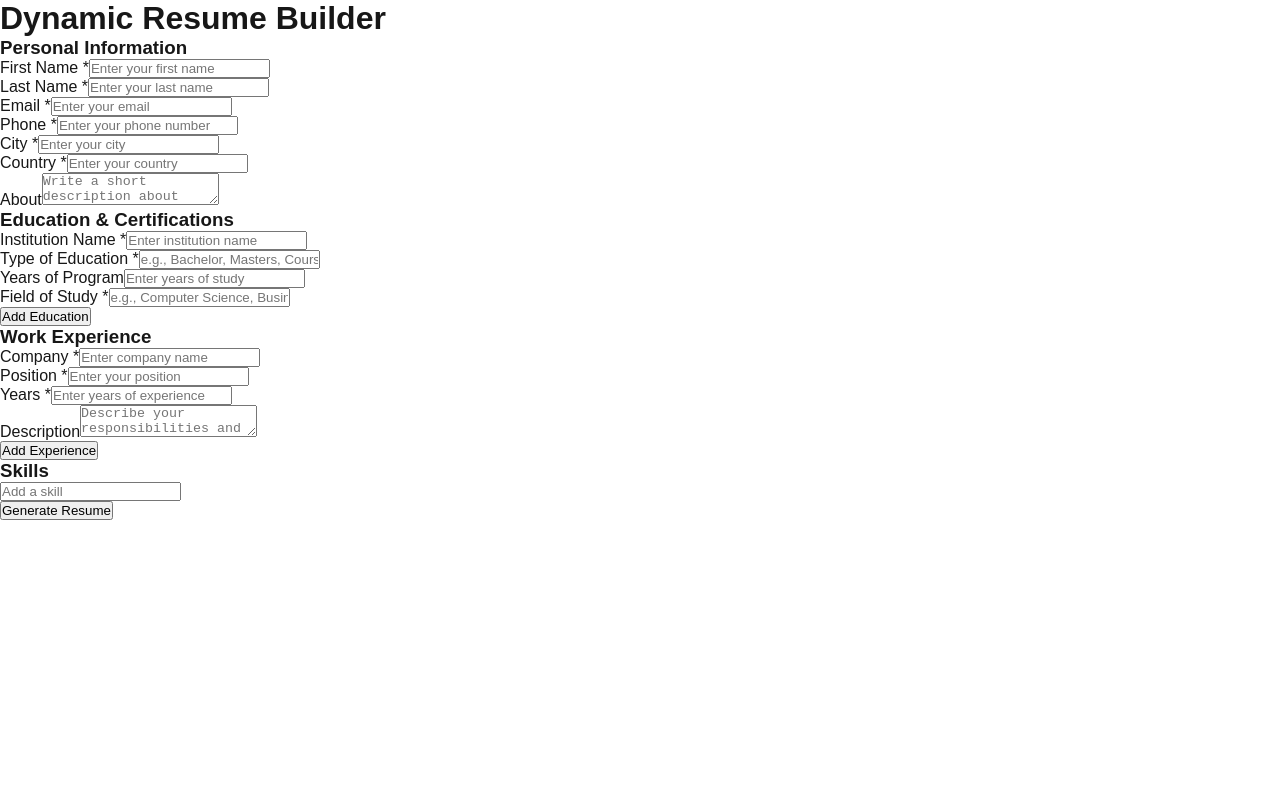
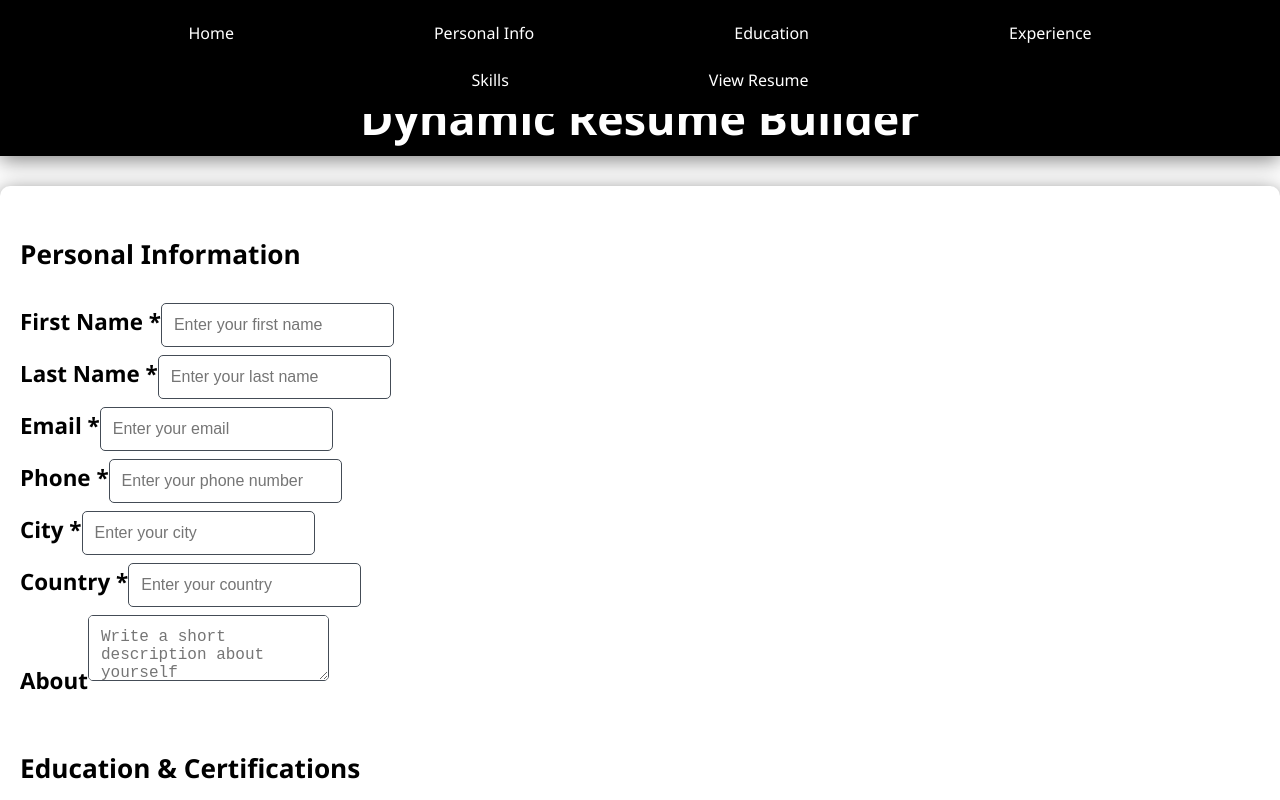
Before and after one commit to konain611/dynamic-resume-builder, a Next.js app: page / in a window 1280 px wide. Shown: the top 800 px of the page. Built offline with nearby package versions, Linux system fonts and the light colour scheme.

Commit message:
Added NavBar

```diff
--- /dev/null
+++ b/src/app/components/NavBar.tsx
@@ -0,0 +1,17 @@
+import Link from 'next/link'
+
+export default function NavBar() {
+    return (
+        <div>
+            <nav className="navbar">
+
+                <Link href="/">Home</Link>
+                <a href="#personal-info">Personal Info</a>
+                <a href="#education">Education</a>
+                <a href="#experience">Experience</a>
+                <a href="#skills">Skills</a>
+                <a href="#resume">View Resume</a>
+            </nav>
+        </div>
+    )
+}
--- a/src/app/globals.css
+++ b/src/app/globals.css
@@ -1,42 +1,410 @@
-:root {
-  --background: #ffffff;
-  --foreground: #171717;
+body {
+  font-family: 'Segoe UI', Tahoma, Geneva, Verdana, sans-serif;
+  color: #0d1117;
+  background-color: #ffffff;
+  line-height: 1.7;
+  margin: 0;
+  padding: 0;
 }
 
-@media (prefers-color-scheme: dark) {
-  :root {
-    --background: #0a0a0a;
-    --foreground: #ededed;
+html {
+  scroll-behavior: smooth;
+}
+
+h3 {
+  color: #000000;
+}
+.skillTag {
+  background-color: #000000;
+  color: #fff;
+  padding: 5px 8px;
+  border-radius: 5px;
+  margin: 3px;
+  font-size: 0.4rem;
+}
+
+.remove {
+  margin-left: 8px;
+  cursor: pointer;
+  font-weight: bold;
+}
+
+.suggestions {
+color: black;
+font-size: 15px;
+position: relative;
+border: 1px solid #ffffff;
+border-radius: 5px;
+max-height: 120px;
+overflow-y: auto;
+background-color: #ffffff;
+box-shadow: 0 4px 8px rgba(0, 0, 0, 0.1);
+z-index: 1000;
+}
+
+.suggestion {
+padding: 2px 12px;
+cursor: pointer;
+border-bottom: 1px solid #f0f0f0;
+}
+
+.suggestion:last-child {
+border-bottom: none;
+}
+
+.suggestion:hover {
+background-color: #f5f5f5;
+}
+
+
+
+.container span {
+  color: rgb(255, 255, 255);
+  font-size: 15px;
+  text-align: center;
+}
+
+
+.navbar {
+  position: fixed;
+  top: 0;
+  width: 100%;
+  background-color: #000000;
+  padding: 10px 0;
+  text-align: center;
+}
+
+.navbar a {
+  color: #ffffff;
+  text-decoration: none;
+  padding: 10px 100px;
+  display: inline-block;
+}
+
+.navbar a:hover {
+  background-color: #ffffff;
+  color: #000000;
+}
+
+.container {
+  max-width: 1600px;
+  margin: 20px auto;
+  padding: 20px;
+  color: #161b22;
+  background-color: #ffffff;
+  border-radius: 10px;
+  box-shadow: 0 4px 20px rgba(0, 0, 0, 0.5);
+  display: grid;
+}
+
+.title {
+  font-size: 2.8rem;
+  font-weight: bold;
+  margin-top: 80px;
+  margin-bottom: 30px;
+  text-align: center;
+  color: #ffffff;
+  background-color: #000000;
+  box-shadow: 0 4px 20px rgba(0, 0, 0, 0.5);
+}
+
+.title:hover {
+  cursor: pointer;
+  color: #000000;
+  background-color: #ffffff;
+  box-shadow: 0 4px 20px rgba(0, 0, 0, 0.5);
+}
+
+.form-group label:hover {
+  font-style: italic;
+  cursor: pointer;
+}
+
+.form {
+
+  padding: 20px;
+  border-radius: 10px;
+  box-shadow: 0 2px 10px rgba(0, 0, 0, 0.3);
+}
+
+.form-group {
+  display: flex;
+  flex-direction: column;
+  margin-bottom: 20px;
+  font-size: 1.4rem;
+  color: #ffffff;
+}
+
+.form-group label {
+  margin-bottom: 8px;
+  font-weight: bold;
+  color: #000000;
+}
+
+.form-group input,
+.form-group textarea {
+  padding: 12px;
+  font-size: 1rem;
+  background-color: #ffffff;
+  color: #30363d;
+  border: 1px solid #444c56;
+  border-radius: 5px;
+  transition: border 0.3s ease;
+  margin-bottom: 8px;
+}
+
+.form-group input:focus,
+.form-group textarea:focus {
+  border-color: #226cc0;
+  outline: none;
+}
+
+.form-group textarea {
+  resize: vertical;
+  min-height: 40px;
+}
+
+.button-container {
+  text-align: center;
+  margin-top: 20px;
+}
+
+button,
+.submit-btn {
+  padding: 12px 24px;
+  border: 1px solid white;
+  border-radius: 5px;
+  background-color: #000000;
+  color: #ffffff;
+  font-size: 1rem;
+  font-weight: bold;
+  cursor: pointer;
+  transition: background-color 0.15s ease;
+}
+.gen-cv-btn{
+  margin-left: 44%;
+}
+
+.down-cv-btn {
+  all: unset;
+  padding: 12px 24px;
+  margin-left: 85%;
+  border: 1px solid white;
+  border-radius: 5px;
+  background-color: #000000;
+  color: #ffffff;
+  font-size: 1rem;
+  font-weight: bold;
+  cursor: pointer;
+  transition: background-color 0.15s ease;
+}
+
+button:hover,
+.submit-btn:hover {
+  background-color: #ffffff;
+  color: #000000;
+  border: 1px solid black;
+  border-radius: 5px;
+}
+
+
+button:active,
+.submit-btn:active {
+  background-color: #000000;
+  color: #ffffff;
+}
+
+
+/* Overall CV Container */
+.generated-cv {
+  width: 210mm;
+  min-height: 290mm;
+  max-height: auto;
+  padding: 20px;
+  margin: 0 auto;
+  margin-top: 20px;
+  background-color: #1a1a1a;
+  /* Black background */
+  box-shadow: 0 4px 20px rgba(0, 0, 0, 0.5);
+  border-radius: 10px;
+  font-family: 'Segoe UI', Tahoma, Geneva, Verdana, sans-serif;
+  color: #f1f1f1;
+  /* Light grey text */
+}
+
+/* Header Section */
+.generated-cv .cv-header {
+  text-align: center;
+  padding: 20px 0;
+  border-bottom: 3px solid #02407e;
+  /* Navy blue accent border */
+}
+
+.generated-cv .cv-header h1 {
+  font-size: 2.5rem;
+  color: #ffffff;
+  /* White text for title */
+  margin: 0;
+  font-weight: 700;
+}
+
+.generated-cv .cv-header h2 {
+  font-size: 1.3rem;
+  color: #b0b0b0;
+  /* Light grey text */
+  margin-top: 5px;
+  font-weight: 400;
+}
+
+.generated-cv .cv-header p {
+  font-size: 0.95rem;
+  color: #b0b0b0;
+  /* Light grey for less emphasis */
+  margin: 5px 0 0;
+}
+
+/* Layout for Main Content */
+.cv-content {
+  display: flex;
+  margin-top: 30px;
+  gap: 25px;
+}
+
+/* Left Column - Contact Info & Skills */
+.cv-left {
+  width: 30%;
+  background-color: #212225;
+  /* Dark grey background */
+  padding: 20px;
+  border-radius: 8px;
+  box-shadow: 0 2px 8px rgba(0, 0, 0, 0.3);
+}
+
+.cv-left .section-title {
+  font-size: 1.5rem;
+  font-weight: bold;
+  font-family: 'Trebuchet MS', 'Lucida Sans Unicode', 'Lucida Grande', 'Lucida Sans', Arial, sans-serif;
+  color: #ffffff;
+  /* White text for section titles */
+  margin-bottom: 15px;
+  border-bottom: 2px solid #0061c2;
+  /* Navy blue border */
+  padding-bottom: 5px;
+}
+
+.cv-left p,
+.cv-left ul {
+  font-size: 1rem;
+  color: #dcdcdc;
+  /* Light grey text */
+  line-height: 1.6;
+}
+
+.cv-left ul {
+  list-style: none;
+  padding: 0;
+}
+
+.cv-left ul li {
+  padding: 8px 0;
+}
+
+/* Right Column - Profile, Experience, Education */
+.cv-right {
+  width: 70%;
+}
+
+.cv-right .section-title {
+  font-size: 1.5rem;
+  font-weight: bold;
+  font-family: 'Trebuchet MS', 'Lucida Sans Unicode', 'Lucida Grande', 'Lucida Sans', Arial, sans-serif;
+  color: #ffffff;
+  /* White text for section titles */
+  margin-bottom: 15px;
+  border-bottom: 2px solid #0061c2;
+  /* Navy blue border */
+  padding-bottom: 5px;
+}
+
+/* Profile Section */
+.cv-profile {
+  padding: 10px 0 20px;
+}
+
+.cv-profile p {
+  font-size: 1rem;
+  color: #dcdcdc;
+  /* Light grey text */
+  line-height: 1.6;
+}
+
+/* Experience Section */
+.cv-experience .experience-item {
+  margin-bottom: 25px;
+}
+
+.cv-experience .experience-item h4 {
+  font-size: 1.1rem;
+  font-weight: bold;
+  color: #ffffff;
+  /* White text for job titles */
+  margin-bottom: 7px;
+}
+
+.cv-experience .experience-item h5 {
+  font-size: 1rem;
+  color: #a6a6a6;
+  /* Medium grey for subtext */
+  margin-bottom: 12px;
+}
+
+.cv-experience .experience-item p {
+  font-size: 1rem;
+  color: #dcdcdc;
+  /* Light grey text */
+  line-height: 1.6;
+}
+
+/* Education Section */
+.cv-education .education-item {
+  margin-bottom: 20px;
+}
+
+.cv-education .education-item h4 {
+  font-size: 1.1rem;
+  font-weight: bold;
+  color: #ffffff;
+  /* White text for education titles */
+}
+
+.cv-education .education-item p {
+  font-size: 1rem;
+  color: #dcdcdc;
+  /* Light grey text */
+  margin: 5px 0;
+}
+
+/* Skills Section */
+.cv-skills ul {
+  display: flex;
+  flex-wrap: wrap;
+  gap: 10px;
+}
+
+.cv-skills ul li {
+  font-size: 1rem;
+  color: #ffffff;
+  background-color: #011426;
+  /* Navy blue for skill tags */
+  padding: 6px 12px;
+  border-radius: 5px;
+  font-weight: 500;
+}
+
+
+
+@media print {
+  .a4-container {
+    page-break-after: always;
   }
 }
-
-html,
-body {
-  max-width: 100vw;
-  overflow-x: hidden;
-}
-
-body {
-  color: var(--foreground);
-  background: var(--background);
-  font-family: Arial, Helvetica, sans-serif;
-  -webkit-font-smoothing: antialiased;
-  -moz-osx-font-smoothing: grayscale;
-}
-
-* {
-  box-sizing: border-box;
-  padding: 0;
-  margin: 0;
-}
-
-a {
-  color: inherit;
-  text-decoration: none;
-}
-
-@media (prefers-color-scheme: dark) {
-  html {
-    color-scheme: dark;
-  }
-}
--- a/src/app/layout.tsx
+++ b/src/app/layout.tsx
@@ -1,6 +1,7 @@
 import type { Metadata } from "next";
 import localFont from "next/font/local";
 import "./globals.css";
+import NavBar from "./components/NavBar";
 
 const geistSans = localFont({
   src: "./fonts/GeistVF.woff",
@@ -26,6 +27,7 @@ export default function RootLayout({
   return (
     <html lang="en">
       <body className={`${geistSans.variable} ${geistMono.variable}`}>
+        <NavBar/>
         {children}
       </body>
     </html>
--- a/src/app/page.tsx
+++ b/src/app/page.tsx
@@ -74,7 +74,8 @@ export default function Home() {
 
   return (
     <div>
-      <h1>Dynamic Resume Builder</h1>
+      <h1 className="title">Dynamic Resume Builder</h1>
+      <div className="container">
         <form onSubmit={handleSubmit}>
           <PersonalInfo formData={formData} handleChange={handleChange} />
           <EducationForm
@@ -92,8 +93,11 @@ export default function Home() {
             handleSkillSelect={handleSkillSelect}
             handleSkillRemove={handleSkillRemove}
           />
-        <button type="submit">Generate Resume</button>
+          <button type="submit" className="gen-cv-btn">
+            Generate Resume
+          </button>
         </form>
+      </div>
     </div>
   );
 }
```
Lines whose indentation alone changed are shown as unchanged.
